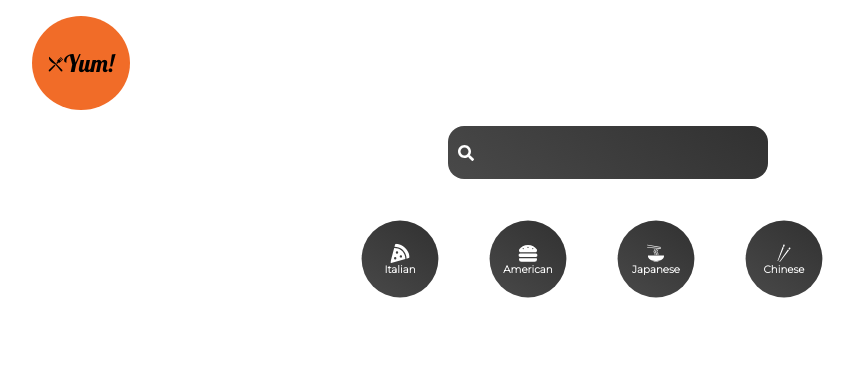
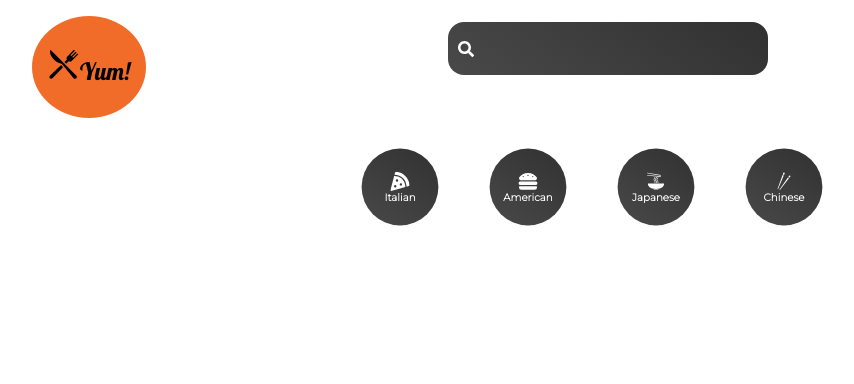
Before and after one commit to MarieSeaman94/food-app, a React (Create React App) app: page / in a window 1280 px wide. Shown: the top 384 px of the page, without its empty margins (32-886 px from the left). Built offline with nearby package versions, Linux system fonts and the light colour scheme; no server answers.

Commit message:
main page css

```diff
--- a/src/App.js
+++ b/src/App.js
@@ -31,7 +31,11 @@ const Span = styled.div`
   border-radius: 50%;
   width: fit-content;
   padding: 2rem 1rem;
-`
+
+  svg{
+    font-size: 2rem;
+  }
+`;
 
 const Logo = styled(Link)`
   text-decoration: none;
@@ -39,10 +43,6 @@ const Logo = styled(Link)`
   font-weight: 400;
   font-family: 'Lobster', cursive;
   color: black;
-
-  svg{
-    font-size: 2rem;
-  }
 `;
 
 const Nav = styled.div`
@@ -50,7 +50,9 @@ const Nav = styled.div`
   display: flex;
   flex-direction: column;
   align-items: center;
-  margin-bottom: 1rem;
+
+  position: relative;
+  bottom: 7rem;
 `;
 
 export default App;
--- a/src/components/Category.jsx
+++ b/src/components/Category.jsx
@@ -30,7 +30,7 @@ function Category() {
 const List = styled.div`
   display: flex;
   justify-content: center;
-  margin: 2rem 0rem;
+  margin-top: 4rem;
 `;
 
 const StyledLink = styled(NavLink)`
--- a/src/components/Popular.jsx
+++ b/src/components/Popular.jsx
@@ -61,7 +61,7 @@ function Popular() {
 }
 
 const Wrapper = styled.div`
-margin: 4rem 0rem;
+margin-bottom: 2rem;
 `;
 
 const Card = styled.div`
```
